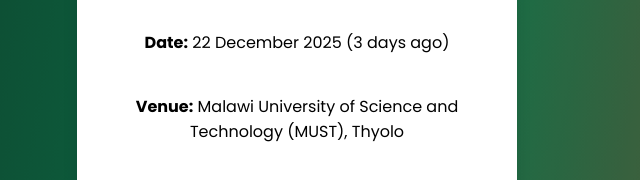
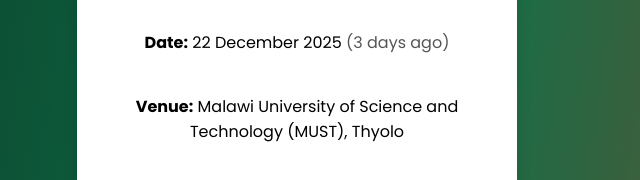
Before and after one commit to wsangulukani-alt/Mncssports-websites, a website: page index.html in a window 1280 px wide. Shown: the part 3102-3282 px from the top of the page, 358-998 px from the left. Drawn offline with nearby package versions, Linux system fonts and the light colour scheme.

Commit message:
Update index.html
News

```diff
--- a/index.html
+++ b/index.html
@@ -417,12 +417,25 @@
 <!-- DAYS AGO SCRIPT -->
 <script>
   document.querySelectorAll(".news-date").forEach(dateElem => {
-    const daysAgoElem = dateElem.nextElementSibling;
+    // Read the date from a data attribute
     const newsDate = new Date(dateElem.dataset.date);
     const today = new Date();
 
-    const diffDays = Math.floor((today - newsDate) / (1000 * 60 * 60 * 24));
+    // Calculate difference in days
+    const diffTime = today - newsDate;
+    const diffDays = Math.floor(diffTime / (1000 * 60 * 60 * 24));
 
+    // Create or update a span for days ago
+    let daysAgoElem = dateElem.querySelector(".days-ago");
+    if (!daysAgoElem) {
+      daysAgoElem = document.createElement("span");
+      daysAgoElem.classList.add("days-ago");
+      daysAgoElem.style.fontWeight = "normal";
+      daysAgoElem.style.color = "#555";
+      dateElem.appendChild(daysAgoElem);
+    }
+
+    // Set text content based on diffDays
     if (diffDays === 0) {
       daysAgoElem.textContent = " (Today)";
     } else if (diffDays === 1) {
@@ -433,7 +446,7 @@
       daysAgoElem.style.display = "none";
     }
   });
-</script>
+     </script>
   <!-- Gallery Section -->
 <section id="gallery">
   <h2 class="gallery-heading">Sports Gallery</h2>
```
